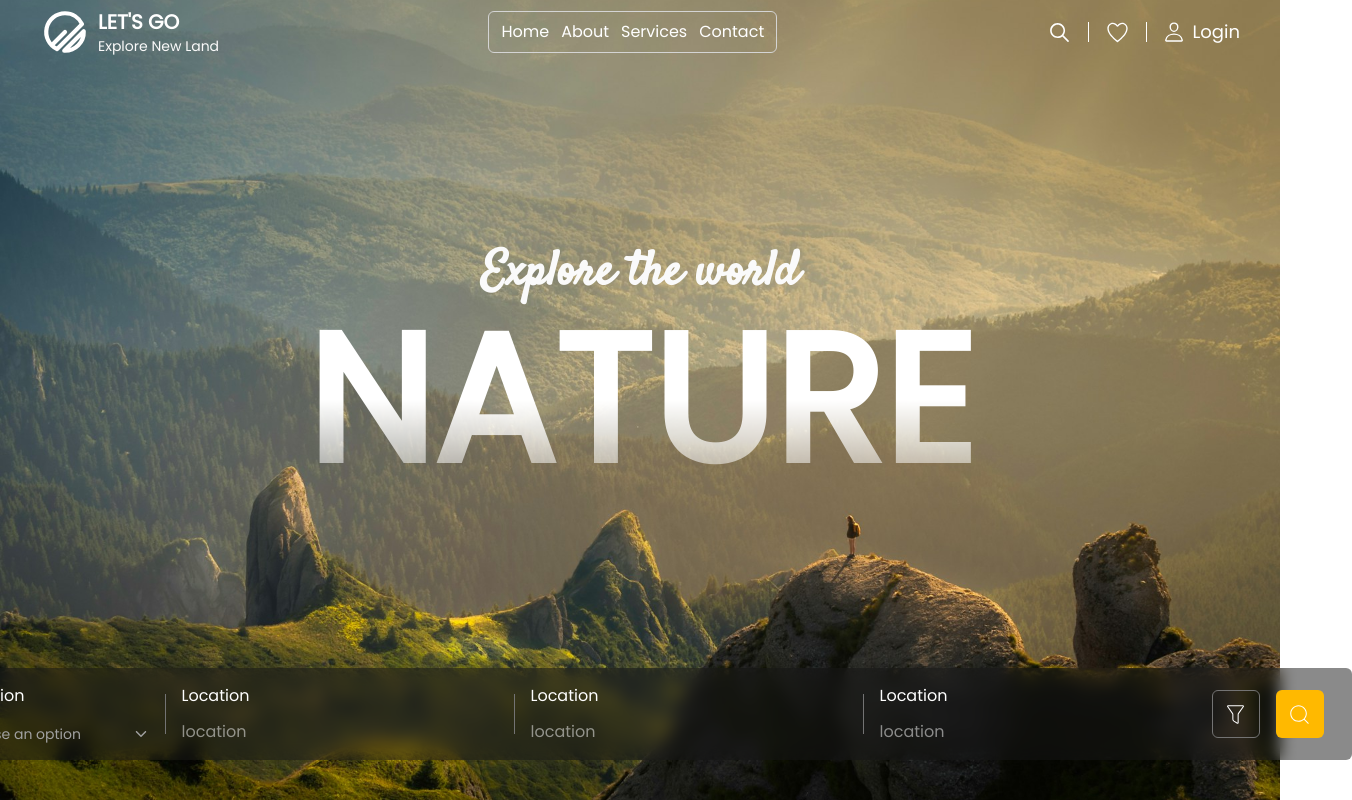
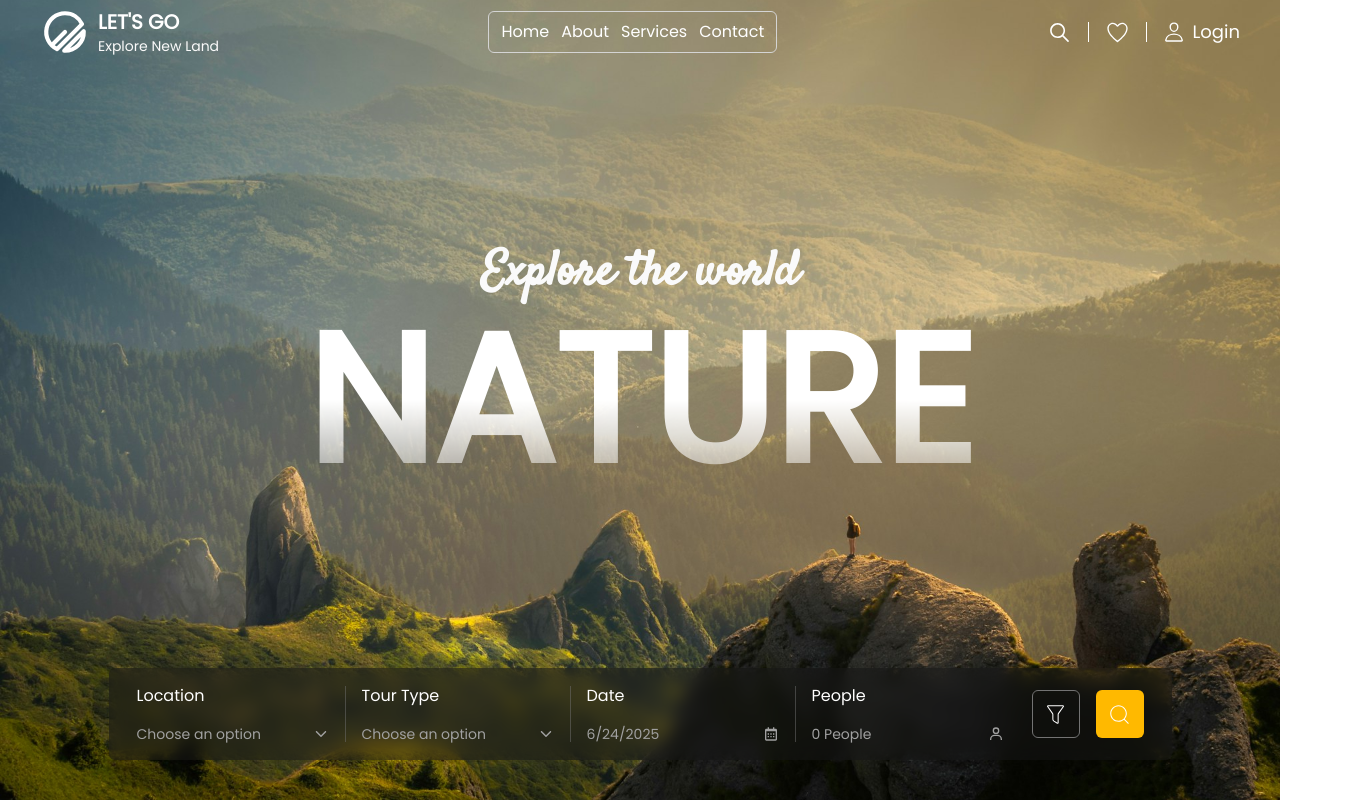
Before and after one commit to mehedi008h/lets-go, a Next.js app: page / in a window 1280 px wide. Shown: the whole page, 1352 px wide, since content can reach past the window. Built offline with nearby package versions, Linux system fonts and the light colour scheme.

Commit message:
design search action

```diff
--- /dev/null
+++ b/components/global/CustomeSelector.tsx
@@ -0,0 +1,148 @@
+"use client";
+import React, { FC, useEffect, useRef, useState } from "react";
+import { BiUser } from "react-icons/bi";
+import PeopleSelect from "../home/PeopleSelect";
+import { CiEraser } from "react-icons/ci";
+
+interface PeopleType {
+    child: number;
+    adult: number;
+    youth: number;
+}
+
+interface CustomeSelectorProps {
+    onSelect: (people: PeopleType) => void;
+    selectedPeople?: number;
+    label?: string;
+}
+
+const CustomeSelector: FC<CustomeSelectorProps> = ({
+    onSelect,
+    selectedPeople = 0,
+    label = "Select",
+}) => {
+    const [open, setOpen] = useState<boolean>(false);
+    const modalBox = useRef<HTMLDivElement>(null);
+    const [child, setChild] = useState<number>(0);
+    const [adult, setAdult] = useState<number>(0);
+    const [youth, setYouth] = useState<number>(0);
+
+    // Toggle the dropdown menu
+    const handleToggle = () => {
+        setOpen((prev) => !prev);
+    };
+
+    const handleChildSelect = (option: string) => {
+        if (option === "incress") {
+            setChild((prev) => prev + 1);
+        } else if (option === "decress") {
+            setChild((prev) => (prev > 0 ? prev - 1 : 0));
+        }
+    };
+
+    const handleAdultSelect = (option: string) => {
+        if (option === "incress") {
+            setAdult((prev) => prev + 1);
+        } else if (option === "decress") {
+            setAdult((prev) => (prev > 0 ? prev - 1 : 0));
+        }
+    };
+
+    const handleYouthSelect = (option: string) => {
+        if (option === "incress") {
+            setYouth((prev) => prev + 1);
+        } else if (option === "decress") {
+            setYouth((prev) => (prev > 0 ? prev - 1 : 0));
+        }
+    };
+
+    // Handle option selection
+    const handleSelect = () => {
+        onSelect({ child, adult, youth });
+        setOpen(false);
+    };
+
+    // Reset all people counts
+    const handleEraser = () => {
+        setChild(0);
+        setAdult(0);
+        setYouth(0);
+    };
+
+    // Close modal when clicked outside of modal box
+    useEffect(() => {
+        const handleClickOutside = (event: MouseEvent) => {
+            if (
+                modalBox.current &&
+                !modalBox.current.contains(event.target as Node)
+            ) {
+                setOpen(false);
+            }
+        };
+
+        document.addEventListener("click", handleClickOutside, true);
+
+        return () => {
+            document.removeEventListener("click", handleClickOutside, true);
+        };
+    }, []);
+    return (
+        <div className="text-start w-48">
+            <label htmlFor="" className="text-white font-normal text-base mb-2">
+                {label}
+            </label>
+            <div
+                onClick={handleToggle}
+                className="w-full mt-4 flex justify-between items-center gap-3 cursor-pointer"
+            >
+                <p className="text-sm text-neutral-400 font-normal">
+                    {selectedPeople + " People" || "Guest 0"}
+                </p>
+
+                <BiUser color="#a1a1a1" />
+            </div>
+
+            {open && (
+                <div
+                    ref={modalBox}
+                    className="absolute bg-neutral-800 w-48 rounded-lg mt-2 bottom-28 py-3 px-3"
+                >
+                    <PeopleSelect
+                        label="Adult"
+                        value={adult}
+                        onTriggerd={handleAdultSelect}
+                    />
+                    <PeopleSelect
+                        label="Youth"
+                        value={youth}
+                        onTriggerd={handleYouthSelect}
+                    />
+                    <PeopleSelect
+                        label="Child"
+                        value={child}
+                        onTriggerd={handleChildSelect}
+                    />
+
+                    <div className="flex items-center gap-3 mt-4">
+                        <button
+                            onClick={handleEraser}
+                            className="w-12 h-8 bg-neutral-600 hover:bg-neutral-700 transition-all duration-300 rounded-full flex justify-center items-center"
+                        >
+                            <CiEraser />
+                        </button>
+                        <button
+                            onClick={handleSelect}
+                            className="w-full px-4 py-1 bg-green-600 hover:bg-green-700 transition-all duration-300 rounded-md text-sm font-normal"
+                        >
+                            Apply
+                        </button>
+                    </div>
+
+                    <div className="w-5 h-5 bg-neutral-800 absolute -bottom-2 rounded-tl-full  left-5  rotate-45 z-10"></div>
+                </div>
+            )}
+        </div>
+    );
+};
+
+export default CustomeSelector;
--- /dev/null
+++ b/components/global/DatePicker.tsx
@@ -0,0 +1,77 @@
+"use client";
+import React, { FC, useEffect, useRef, useState } from "react";
+import ReactDatePicker from "react-datepicker";
+import "react-datepicker/dist/react-datepicker.css";
+import { BiCalendar } from "react-icons/bi";
+
+interface DatePickerProps {
+    onSelect: (date: Date | null) => void;
+    selectedDate: Date | null;
+    label?: string;
+}
+
+const DatePicker: FC<DatePickerProps> = ({
+    onSelect,
+    selectedDate,
+    label = "Select",
+}) => {
+    const [open, setOpen] = useState<boolean>(false);
+    const modalBox = useRef<HTMLDivElement>(null);
+
+    // Toggle the dropdown menu
+    const handleToggle = () => {
+        setOpen((prev) => !prev);
+    };
+
+    // Close modal when clicked outside of modal box
+    useEffect(() => {
+        const handleClickOutside = (event: MouseEvent) => {
+            if (
+                modalBox.current &&
+                !modalBox.current.contains(event.target as Node)
+            ) {
+                setOpen(false);
+            }
+        };
+
+        document.addEventListener("click", handleClickOutside, true);
+
+        return () => {
+            document.removeEventListener("click", handleClickOutside, true);
+        };
+    }, []);
+    return (
+        <div className="text-start w-48">
+            <label htmlFor="" className="text-white font-normal text-base mb-2">
+                {label}
+            </label>
+            <div
+                onClick={handleToggle}
+                className="w-full mt-4 flex justify-between items-center gap-3 cursor-pointer"
+            >
+                <p className="text-sm text-neutral-400 font-normal">
+                    {selectedDate
+                        ? selectedDate.toLocaleDateString()
+                        : "Select Date"}
+                </p>
+
+                <BiCalendar color="#a1a1a1" />
+            </div>
+            {open && (
+                <div ref={modalBox} className="absolute bottom-28">
+                    <ReactDatePicker
+                        selected={selectedDate}
+                        onChange={(date: Date | null) => {
+                            onSelect(date);
+                            setOpen(false);
+                        }}
+                        inline
+                    />
+                    <div className="w-5 h-5 bg-white absolute bottom-0 rounded-tl-full  left-5  rotate-45 z-10"></div>
+                </div>
+            )}
+        </div>
+    );
+};
+
+export default DatePicker;
--- a/components/global/SelectInput.tsx
+++ b/components/global/SelectInput.tsx
@@ -13,7 +13,7 @@ const SelectInput: FC<SelectInputProps> = ({
     options,
     onSelect,
     selectedOption,
-    label,
+    label = "Select",
 }) => {
     const [open, setOpen] = useState<boolean>(false);
     const modalBox = useRef<HTMLDivElement>(null);
@@ -49,7 +49,7 @@ const SelectInput: FC<SelectInputProps> = ({
     return (
         <div className="text-start w-48">
             <label htmlFor="" className="text-white font-normal text-base mb-2">
-                Location
+                {label}
             </label>
             <div
                 onClick={handleToggle}
@@ -68,7 +68,7 @@ const SelectInput: FC<SelectInputProps> = ({
             {open && (
                 <div
                     ref={modalBox}
-                    className="absolute bg-neutral-800 w-48 rounded-lg mt-2 -top-40"
+                    className="absolute bg-neutral-800 w-48 rounded-lg mt-2 bottom-28"
                 >
                     <ul className="p-2">
                         {options.map((option) => (
--- /dev/null
+++ b/components/home/PeopleSelect.tsx
@@ -0,0 +1,33 @@
+import React, { FC } from "react";
+
+interface PeopleSelectProps {
+    label: string;
+    onTriggerd: (option: string) => void;
+    value: number | null;
+}
+
+const PeopleSelect: FC<PeopleSelectProps> = ({ label, onTriggerd, value }) => {
+    return (
+        <div className="flex items-center justify-between mb-2">
+            <p className="text-white font-normal text-sm">
+                <span className="mr-2">{value}</span> {label}
+            </p>
+            <div>
+                <button
+                    onClick={() => onTriggerd("incress")}
+                    className="px-3 py-1 bg-neutral-600 hover:bg-neutral-700 rounded-l-full"
+                >
+                    +
+                </button>
+                <button
+                    onClick={() => onTriggerd("decress")}
+                    className="px-3 py-1 bg-neutral-600 hover:bg-neutral-700 rounded-r-full"
+                >
+                    -
+                </button>
+            </div>
+        </div>
+    );
+};
+
+export default PeopleSelect;
--- a/components/home/SearchAction.tsx
+++ b/components/home/SearchAction.tsx
@@ -3,42 +3,67 @@ import React, { useState } from "react";
 import { CiFilter, CiSearch } from "react-icons/ci";
 import Divider from "../global/Divider";
 import SelectInput from "../global/SelectInput";
+import DatePicker from "../global/DatePicker";
+import CustomeSelector from "../global/CustomeSelector";
 
 const SearchAction = () => {
     const [location, setLocation] = useState<string | null>(null);
+    const [startDate, setStartDate] = useState<Date | null>(new Date());
+    const [people, setPeople] = useState<{
+        child: number;
+        adult: number;
+        youth: number;
+    }>({
+        child: 0,
+        adult: 0,
+        youth: 0,
+    });
     return (
         <div className="absolute bottom-10 left-0 right-0 flex items-center justify-center gap-4">
             <div className="h-fit w-fit bg-neutral-900/50 rounded-md backdrop-blur-sm flex items-center gap-4 px-7 py-4">
+                {/* location  */}
                 <SelectInput
                     label="Location"
                     onSelect={setLocation}
                     selectedOption={location}
                     options={["Option 1", "Option 2", "Option 3"]}
                 />
-                <div className="h-10 w-[1px] bg-neutral-500"></div>
+                <Divider className="h-14 w-[1px] bg-neutral-500/50" />
 
-                <div className="text-start">
-                    <h3 className="text-white mb-3">Location</h3>
-                    <input type="text" placeholder="location" />
-                </div>
-                <div className="h-10 w-[1px] bg-neutral-500"></div>
+                {/* tour type  */}
+                <SelectInput
+                    label="Tour Type"
+                    onSelect={setLocation}
+                    selectedOption={location}
+                    options={[
+                        "Beach",
+                        "Camping",
+                        "Cable car",
+                        "Climbing",
+                        "Discovery",
+                        "Sailboat",
+                    ]}
+                />
+                <Divider className="h-14 w-[1px] bg-neutral-500/50" />
 
-                <div className="text-start">
-                    <h3 className="text-white mb-3">Location</h3>
-                    <input type="text" placeholder="location" />
-                </div>
+                {/* date  */}
+                <DatePicker
+                    label="Date"
+                    onSelect={setStartDate}
+                    selectedDate={startDate}
+                />
+                <Divider className="h-14 w-[1px] bg-neutral-500/50" />
+                {/* people  */}
+                <CustomeSelector
+                    label="People"
+                    onSelect={(people) => setPeople(people)}
+                    selectedPeople={people.adult + people.youth + people.child}
+                />
 
-                <Divider className="h-10 w-[1px] bg-neutral-500" />
-
-                <div className="text-start">
-                    <h3 className="text-white mb-3">Location</h3>
-                    <input type="text" placeholder="location" />
-                </div>
-
-                <div className="h-12 w-12 rounded-md flex justify-center items-center border border-neutral-500 cursor-pointer">
+                {/* Action Buttons, Filter and Search */}
+                <div className="h-12 w-12 rounded-md flex justify-center items-center border border-neutral-500 cursor-pointer ms-3">
                     <CiFilter size={25} />
                 </div>
-
                 <div className="h-12 w-12 rounded-md flex justify-center items-center bg-amber-400 hover:bg-amber-500 cursor-pointer transition-all duration-300">
                     <CiSearch size={25} />
                 </div>
--- a/package.json
+++ b/package.json
@@ -12,6 +12,7 @@
     "clsx": "^2.1.1",
     "next": "15.3.4",
     "react": "^19.0.0",
+    "react-datepicker": "^8.4.0",
     "react-dom": "^19.0.0",
     "react-icons": "^5.5.0",
     "tailwind-merge": "^3.3.1"
```
Also changed, not shown: 1 other file (tests, documents, lock files or other folders).
